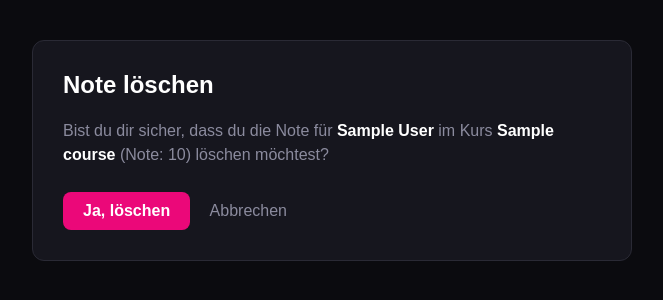
After one commit to bbmnich/Notenverwaltung_Django, a Django app: page /grades/1/delete/ in a window 1280 px wide. The commit adds this page. Shown: the top 300 px of the page, without its empty margins (308-971 px from the left). Run offline with Django 5.2, Linux system fonts and the light colour scheme; tables that the repository leaves empty hold one stand-in row (values such as "Sample post").

Commit message:
Notenverwaltung (Create, Edit, Delete) und Reports-Ansicht hinzugefügt

```diff
--- /dev/null
+++ b/basis/templates/grade_delete.html
@@ -0,0 +1,98 @@
+<!DOCTYPE html>
+<html lang="de">
+
+<head>
+    <meta charset="UTF-8">
+    <title>Note löschen - Grade Tracker</title>
+    <style>
+        /*Layout */
+        body {
+            background-color: #0b0b0f;
+            color: #ffffff;
+            font-family: Arial, sans-serif;
+            font-size: 16px;
+            margin: 0;
+            padding: 40px;
+        }
+
+        .container {
+            max-width: 600px;
+            margin: 0 auto;
+        }
+
+        .box {
+            background-color: #16161e;
+            border: 1px solid #2a2a35;
+            border-radius: 12px;
+            padding: 30px;
+        }
+
+        h1 {
+            font-size: 24px;
+            margin-top: 0;
+            margin-bottom: 20px;
+        }
+
+        p {
+            color: #8b8b9e;
+            font-size: 16px;
+            line-height: 1.5;
+            margin-bottom: 25px;
+        }
+
+        strong {
+            color: #ffffff;
+        }
+
+        /* Löschen-Button */
+        .btn-delete {
+            background-color: #eb0879;
+            color: white;
+            padding: 10px 20px;
+            border: none;
+            border-radius: 8px;
+            font-weight: bold;
+            font-size: 16px;
+            cursor: pointer;
+            text-decoration: none;
+        }
+
+        .btn-delete:hover {
+            opacity: 0.9;
+        }
+
+        /* Abbrechen-Link */
+        .btn-cancel {
+            color: #8b8b9e;
+            text-decoration: none;
+            margin-left: 15px;
+            font-size: 16px;
+        }
+
+        .btn-cancel:hover {
+            color: #ffffff;
+            text-decoration: underline;
+        }
+    </style>
+</head>
+
+<body>
+    <div class="container">
+        <div class="box">
+            <!-- Überschrift -->
+            <h1>Note löschen</h1>
+
+            <!-- Sicherheitsabfrage -->
+            <p>Bist du dir sicher, dass du die Note für <strong>{{ grade.student.first_name }} {{ grade.student.last_name }}</strong> im Kurs <strong>{{ grade.course.name }}</strong> (Note: {{ grade.score }}) löschen möchtest?</p>
+
+            <!-- Formular zum Bestätigen des Löschvorgangs -->
+            <form method="post">
+                {% csrf_token %}
+                <button type="submit" class="btn-delete">Ja, löschen</button>
+                <a href="{% url 'grades' %}" class="btn-cancel">Abbrechen</a>
+            </form>
+        </div>
+    </div>
+</body>
+
+</html>
--- a/basis/views.py
+++ b/basis/views.py
@@ -1,7 +1,6 @@
 from django.shortcuts import render, redirect, get_object_or_404
 from django.db.models import Avg
-from .forms import StudentForm
-from .forms import CourseForm
+from .forms import CourseForm, GradeForm, StudentForm
 from .models import Student, Course, Grade
 
 
@@ -102,6 +101,40 @@ def grades_view(request):
     return render(request, "grades.html", {"grades": grades})
 
 
+# --- Note erfassen (Create) ---
+def grade_create(request):
+    if request.method == "POST":
+        form = GradeForm(request.POST)
+        if form.is_valid():
+            form.save()
+            return redirect("grades")
+    else:
+        form = GradeForm()
+    return render(request, "grade_form.html", {"form": form})
+
+
+# --- Note bearbeiten (Edit) ---
+def grade_edit(request, pk):
+    grade = get_object_or_404(Grade, pk=pk)
+    if request.method == "POST":
+        form = GradeForm(request.POST, instance=grade)
+        if form.is_valid():
+            form.save()
+            return redirect("grades")
+    else:
+        form = GradeForm(instance=grade)
+    return render(request, "grade_form.html", {"form": form, "grade": grade})
+
+
+# --- Note löschen (Delete) ---
+def grade_delete(request, pk):
+    grade = get_object_or_404(Grade, pk=pk)
+    if request.method == "POST":
+        grade.delete()
+        return redirect("grades")
+    return render(request, "grade_delete.html", {"grade": grade})
+
+
 def admin_bereich_view(request):
     return render(request, "admin_bereich.html")
 
--- a/noten_web/urls.py
+++ b/noten_web/urls.py
@@ -15,8 +15,12 @@ urlpatterns = [
     path("courses/new/", views.course_create, name="course_create"),
     path("courses/<int:pk>/edit/", views.course_edit, name="course_edit"),
     path("courses/<int:pk>/delete/", views.course_delete, name="course_delete"),
-    # Weitere Bereiche
+    # Grades URLs
     path("grades/", views.grades_view, name="grades"),
+    path('grades/new/', views.grade_create, name='grade_create'),
+    path('grades/<int:pk>/edit/', views.grade_edit, name='grade_edit'),
+    path('grades/<int:pk>/delete/', views.grade_delete, name='grade_delete'),
+    # Weitere URLs
     path("reports/", views.reports_view, name="reports"),
     path("admin-bereich/", views.admin_bereich_view, name="admin_bereich"),
 ]
```
Also changed, not shown: basis/forms.py (+8 -1 lines), basis/templates/grade_form.html (added, +118 -0 lines), basis/templates/grades.html (+57 -4 lines).
